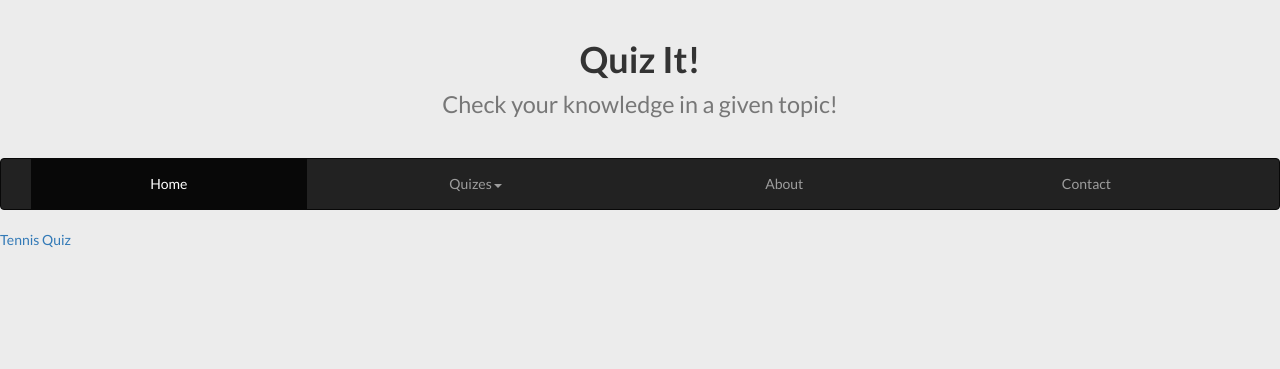
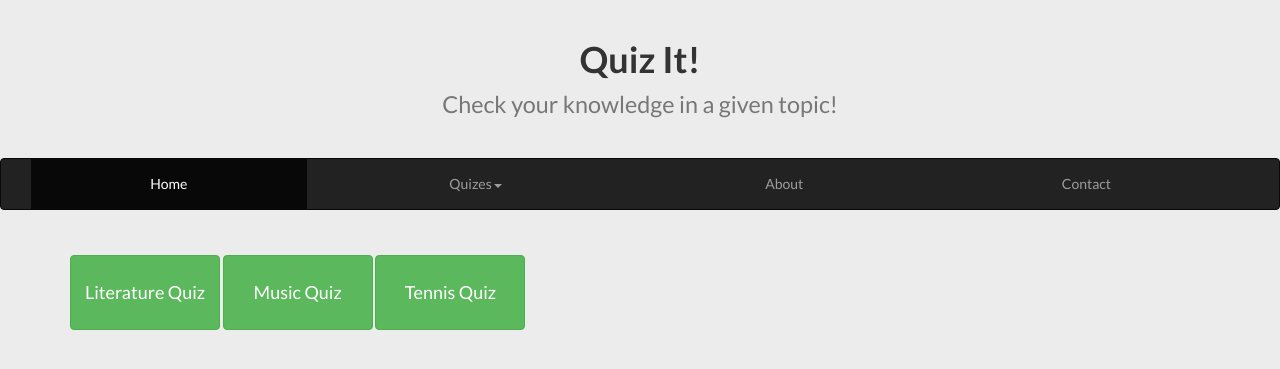
Before and after one commit to wojwarych/quizit, a Django app: page /home/quizes/ in a window 1280 px wide. Shown: the top 369 px of the page. Run offline with Django 3.2, Linux system fonts and the light colour scheme; some libraries are stand-ins or nearby versions.

Commit message:
some further work on looks and other stuff

```diff
--- a/home/static/home/css/style.css
+++ b/home/static/home/css/style.css
@@ -9,6 +9,23 @@
 	}
 	h1 {
 		font-weight: bold;
+	}
+	a {
+		text-decoration: none;
+		color: inherit;
+	}
+	a:hover {
+		text-decoration: inherit;
+		color: #515151;
+	}
+	a:active {
+		color: #898989;
+	}
+	p {
+		text-align: justify;
+		font-size: 20px;
+		padding-left: 10px;
+		padding-right: 10px;
 	}
     .navbar-nav {
         margin: 0 auto;
@@ -27,19 +44,23 @@
 		margin:40px 0 20px;
 		border-bottom: none;
 		text-align: center;
+		text-decoration: none;
 	}
 	.btn.btn-success{
 		height: 75px;
 		width: 150px;
 	}
-    .main-content {
-        text-align: center;
+	.container > .description {
+		padding-top: 50px;
+		padding-bottom: 25px;
+	}
+	.container > .main-content {
+		text-align: justify;
 		padding-top: 25px;
 	}
 	.center-block{
 		padding-top: 35px;
 	}
-
 	.center-block > a {
 		text-decoration: none;
 	}
--- a/home/templates/home/quiz_nav.html
+++ b/home/templates/home/quiz_nav.html
@@ -1,11 +1,17 @@
 {% extends 'home/base.html' %}
 
 {% block content %}
+
 	{% block title_div %}
 		<div class="page-header">
-		 <h1>Quiz It!<br><small>Check your knowledge in a given topic!</small></h1>
+			<h1>
+				<a href="{% url 'home:index' %}">
+					Quiz It!<br><small>Check your knowledge in a given topic!</small>
+				</a>
+			</h1>
 		</div>
 	{% endblock %}
+
 	{% block menu_div %}
 		<nav class="navbar navbar-default navbar-inverse">
 			<div class="container-fluid">
@@ -27,10 +33,25 @@
 			</div><!-- /.container-fluid -->
 		</nav>
 	{% endblock %}
+
 	{% block content_div %}
-		<div id="content">
-			<div>
-			<a href="{% url 'tennis:levels' %}">Tennis Quiz</a>
+		<div class="container">
+			<div class="main-content">
+				<a href="#">
+					<button type="button" class="btn btn-success">
+						<span style="font-size: 18px;">Literature Quiz</span>
+					</button>
+				</a>
+				<a href="#">
+					<button type="button" class="btn btn-success">
+						<span style="font-size: 18px;">Music Quiz</span>
+					</button>
+				</a>
+				<a href="{% url 'tennis:levels' %}">
+					<button type="button" class="btn btn-success">
+						<span style="font-size: 18px;">Tennis Quiz</span>
+					</button>
+				</a>
 			</div>
 		</div>
 	{% endblock %}
--- a/quizit/settings.py
+++ b/quizit/settings.py
@@ -27,6 +27,7 @@ DEBUG = True
 
 ALLOWED_HOSTS = []
 
+INTERNAL_IPS = ['127.0.0.1', ]
 
 # Application definition
 
@@ -37,6 +38,7 @@ INSTALLED_APPS = [
     'django.contrib.sessions',
     'django.contrib.messages',
     'django.contrib.staticfiles',
+    'debug_toolbar',
     'home',
     'tennis',
 ]
@@ -49,6 +51,7 @@ MIDDLEWARE = [
     'django.contrib.auth.middleware.AuthenticationMiddleware',
     'django.contrib.messages.middleware.MessageMiddleware',
     'django.middleware.clickjacking.XFrameOptionsMiddleware',
+    'debug_toolbar.middleware.DebugToolbarMiddleware',
 ]
 
 ROOT_URLCONF = 'quizit.urls'
@@ -118,5 +121,4 @@ USE_TZ = True
 
 # Static files (CSS, JavaScript, Images)
 # https://docs.djangoproject.com/en/1.11/howto/static-files/
-
 STATIC_URL = '/static/'
--- a/quizit/urls.py
+++ b/quizit/urls.py
@@ -13,6 +13,7 @@ Including another URLconf
     1. Import the include() function: from django.conf.urls import url, include
     2. Add a URL to urlpatterns:  url(r'^blog/', include('blog.urls'))
 """
+from django.conf import settings
 from django.conf.urls import url, include
 from django.contrib import admin
 
@@ -21,3 +22,11 @@ urlpatterns = [
     url(r'^home/', include('home.urls')),
     url(r'^tennis/', include('tennis.urls')),
 ]
+
+if settings.DEBUG:
+
+    import debug_toolbar
+
+    urlpatterns = [
+        url(r'^__debug__/', include(debug_toolbar.urls)),
+    ] + urlpatterns
```
Also changed, not shown: home/templates/home/about.html (+11 -1 lines), home/templates/home/contact.html (+11 -1 lines), home/templates/home/example_page.html (deleted, +0 -20 lines), home/templates/home/index.html (+7 -1 lines), tennis/templates/tennis/easy.html (+36 -6 lines), tennis/templates/tennis/levels.html (+22 -3 lines). Lines whose indentation alone changed are shown as unchanged.
